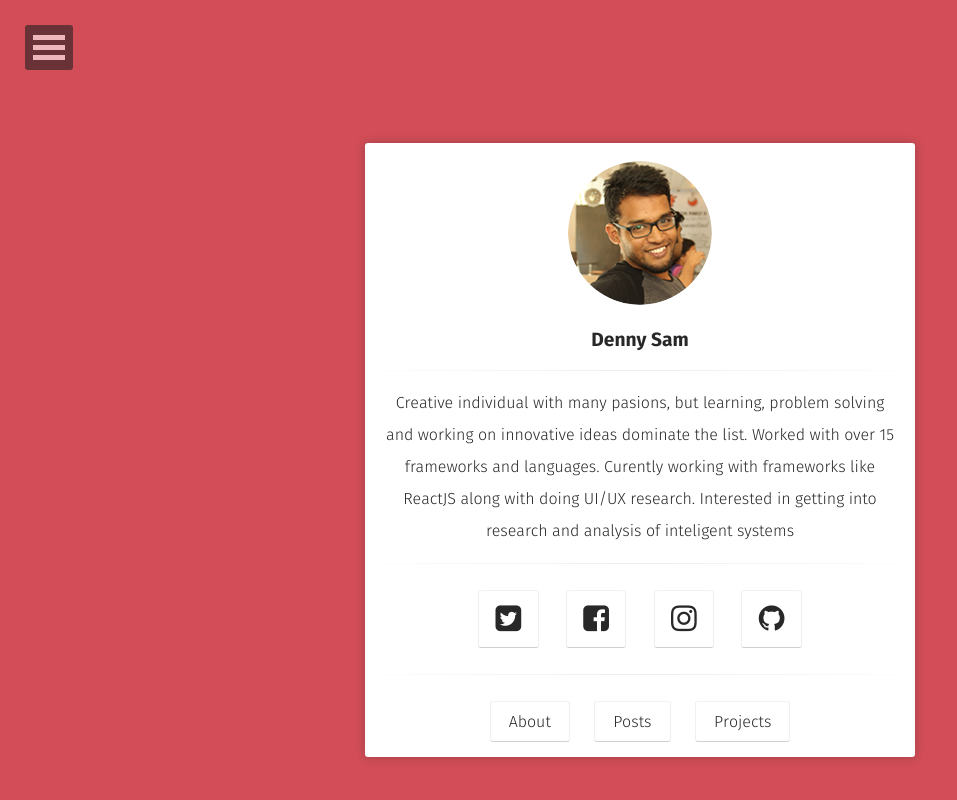
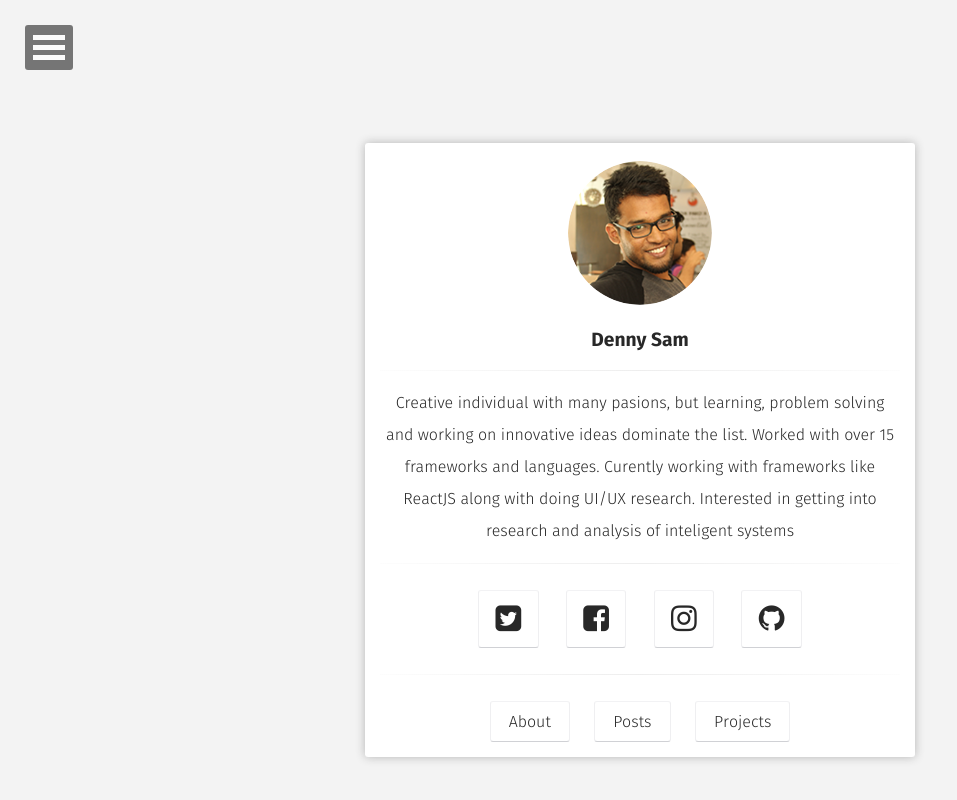
Before and after one commit to denny-sam/itsdennian.github.io, a Jekyll site: the page built from index.html, in a window 1280 px wide. Shown: the top 800 px of the page, without its empty margins (0-957 px from the left). Built offline with Jekyll 4.4.1, drawn with Linux system fonts in a browser that asks for light colours; some web fonts are replaced.

Commit message:
bg change

```diff
--- a/_sass/variables.scss
+++ b/_sass/variables.scss
@@ -1,5 +1,5 @@
 //colors
-$bodycolor           : #D24D57;
+$bodycolor           : #f3f3f3;
 $black           	 : #000;
 $white               : #fff;
 $color_gray          : #e8e8e8;
```
